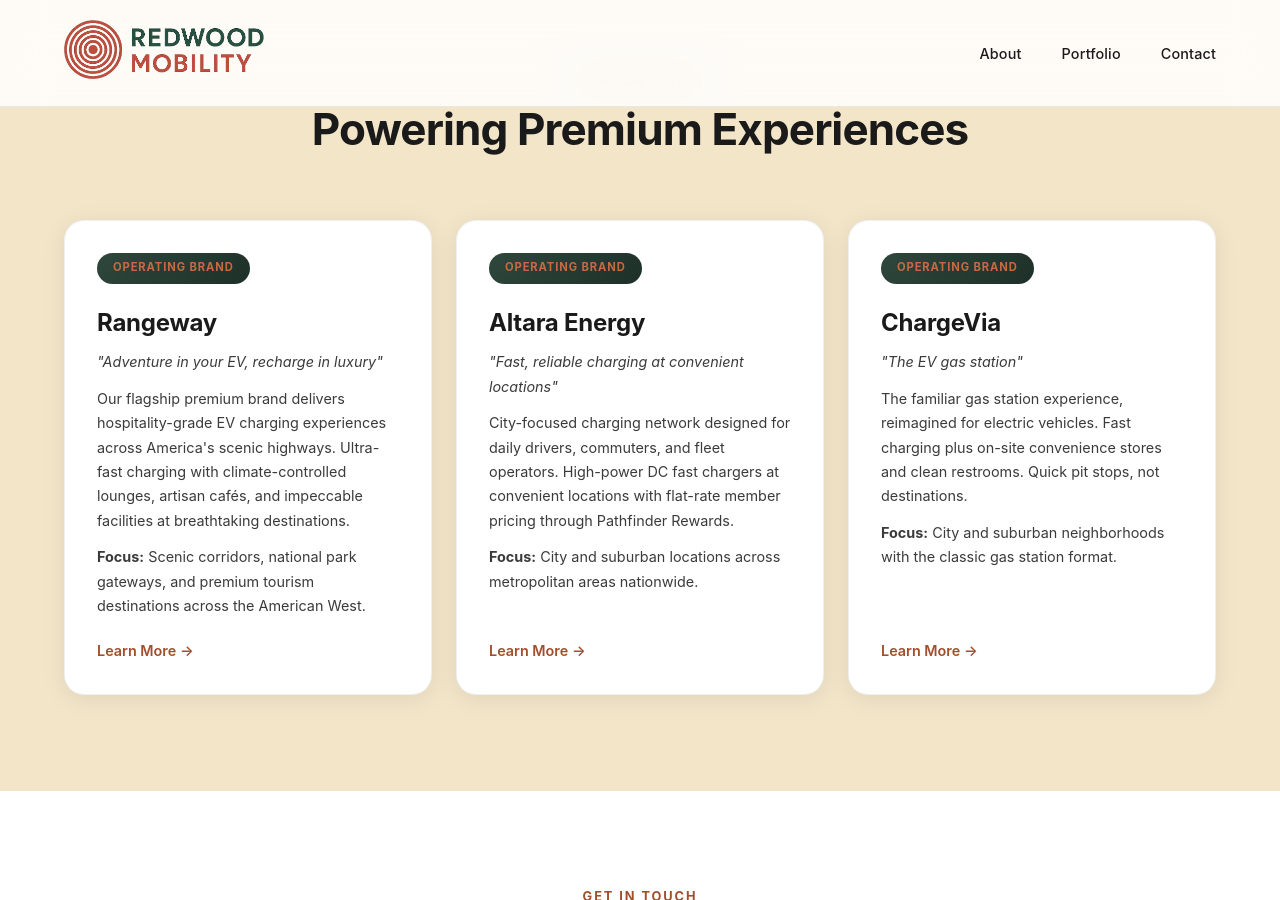
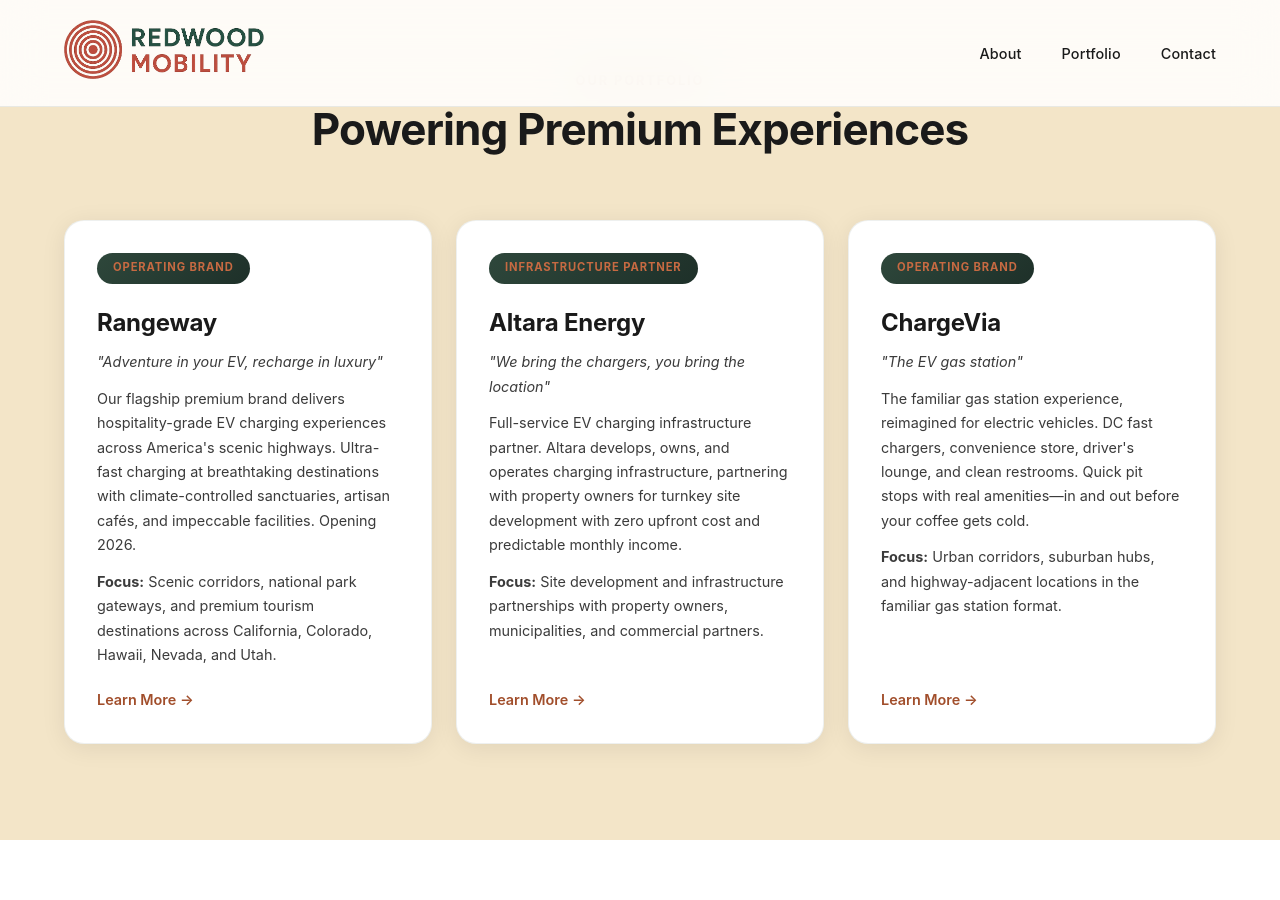
Before and after one commit to Redwood-Mobility/redwood-pages, a Jekyll site: the page built from index.html, in a window 1280 px wide and 900 px high, scrolled down 1558 px. Built offline with Jekyll 4.4.1, drawn with Linux system fonts in a browser that asks for light colours.

Commit message:
Update index.html

```diff
--- a/index.html
+++ b/index.html
@@ -58,17 +58,17 @@
                 <span class="brand-tag">Operating Brand</span>
                 <h2>Rangeway</h2>
                 <p class="tagline">"Adventure in your EV, recharge in luxury"</p>
-                <p>Our flagship premium brand delivers hospitality-grade EV charging experiences across America's scenic highways. Ultra-fast charging with climate-controlled lounges, artisan cafés, and impeccable facilities at breathtaking destinations.</p>
-                <p><strong>Focus:</strong> Scenic corridors, national park gateways, and premium tourism destinations across the American West.</p>
+                <p>Our flagship premium brand delivers hospitality-grade EV charging experiences across America's scenic highways. Ultra-fast charging at breathtaking destinations with climate-controlled sanctuaries, artisan cafés, and impeccable facilities. Opening 2026.</p>
+                <p><strong>Focus:</strong> Scenic corridors, national park gateways, and premium tourism destinations across California, Colorado, Hawaii, Nevada, and Utah.</p>
                 <a href="https://rangewayev.com" class="portfolio-link">Learn More →</a>
             </div>
 
             <div class="portfolio-card">
-                <span class="brand-tag">Operating Brand</span>
+                <span class="brand-tag">Infrastructure Partner</span>
                 <h2>Altara Energy</h2>
-                <p class="tagline">"Fast, reliable charging at convenient locations"</p>
-                <p>City-focused charging network designed for daily drivers, commuters, and fleet operators. High-power DC fast chargers at convenient locations with flat-rate member pricing through Pathfinder Rewards.</p>
-                <p><strong>Focus:</strong> City and suburban locations across metropolitan areas nationwide.</p>
+                <p class="tagline">"We bring the chargers, you bring the location"</p>
+                <p>Full-service EV charging infrastructure partner. Altara develops, owns, and operates charging infrastructure, partnering with property owners for turnkey site development with zero upfront cost and predictable monthly income.</p>
+                <p><strong>Focus:</strong> Site development and infrastructure partnerships with property owners, municipalities, and commercial partners.</p>
                 <a href="https://altaraenergy.com" class="portfolio-link">Learn More →</a>
             </div>
 
@@ -76,8 +76,8 @@
                 <span class="brand-tag">Operating Brand</span>
                 <h2>ChargeVia</h2>
                 <p class="tagline">"The EV gas station"</p>
-                <p>The familiar gas station experience, reimagined for electric vehicles. Fast charging plus on-site convenience stores and clean restrooms. Quick pit stops, not destinations.</p>
-                <p><strong>Focus:</strong> City and suburban neighborhoods with the classic gas station format.</p>
+                <p>The familiar gas station experience, reimagined for electric vehicles. DC fast chargers, convenience store, driver's lounge, and clean restrooms. Quick pit stops with real amenities—in and out before your coffee gets cold.</p>
+                <p><strong>Focus:</strong> Urban corridors, suburban hubs, and highway-adjacent locations in the familiar gas station format.</p>
                 <a href="https://chargevia.com" class="portfolio-link">Learn More →</a>
             </div>
         </div>
```
